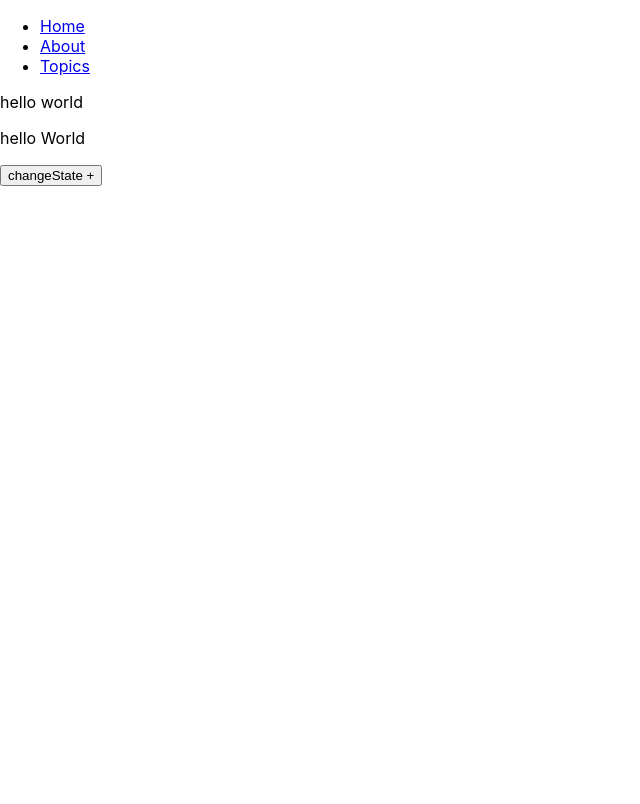
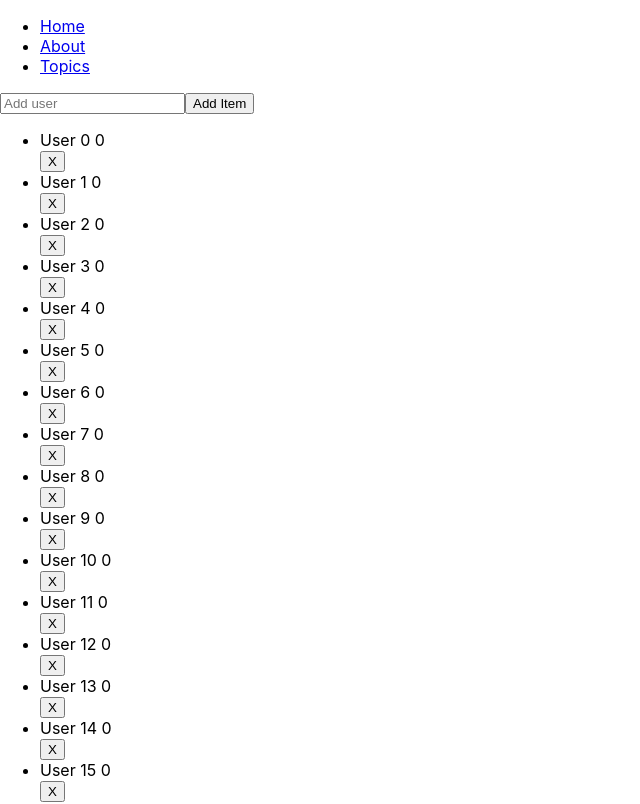
Before and after one commit to jeffpascal/youritdepartment, a React (Create React App) app in the folder my-app/: page / in a window 1280 px wide. Shown: the top 804 px of the page, without its empty margins (0-640 px from the left). Built offline with nearby package versions, Linux system fonts and the light colour scheme; the HTML template or start-up script is replaced by a standard one.

Commit message:
challenge: not reloading added key and removing

```diff
--- a/my-app/src/App.js
+++ b/my-app/src/App.js
@@ -9,6 +9,7 @@ import {
 } from "react-router-dom";
 import Home from "./Home"
 import CTX from './store'
+import LotsOfUsers from "./LotsOfUsers";
 
 export default function App() {
   return (
@@ -35,7 +36,7 @@ export default function App() {
             <Topics />
           </Route>
           <Route path="/">
-            <Home text="hello world"/>
+            <Home users={LotsOfUsers} text="hello world"/>
           </Route>
         </Switch>
       </div>
--- a/my-app/src/Home.js
+++ b/my-app/src/Home.js
@@ -1,45 +1,58 @@
-import React, { Suspense, useState, useEffect } from 'react';
-import logo from './logo.png';
-import CTX from './store'
+import React, { Suspense, useState, useEffect } from "react";
 
+const Home = props => {
+  const [users, setUsers] = useState(props.users);
 
+  console.log(users);
 
+  useEffect(() => {}, []);
 
+  const addItem = e => {
+    users.push(e);
+    console.log(e);
+    e.preventDefault();
+  };
 
-let clickNumber = 0;
-const Home = (props) => {
+  const removeItem = item => {
+    users.forEach(user => {
+      if (user.id === item) {
+        user.name = null;
+      }
+    });
+    users.push({name:"da", id:101})
+    console.log(users);
+    setUsers(users);
 
-  const store = React.useContext(CTX);
-
-  console.log(store);
-
-  const [message, setMessage] = useState("hello World");
-  const [clickedHooks, setClickedHooks] = useState(store.clicked);
-  const changeState = (clickNumber) => {
-    setMessage("Changed" + clickNumber);
-  }
-
-  useEffect(() => {
-    clickNumber= store.clicked | 0;
-    console.log('page loaded');
-  } , [])
-
-  const clicked = () => {
-    clickNumber++;
-    changeState(clickNumber);
-    store.clicked = clickNumber;
-
-  }
+  };
 
   return (
     <div className="Home">
-        <p>{props.text}</p>
-        <p>{clickedHooks}</p>
-        <p>{message}</p>
-        <Suspense fallback={<div>Loading</div>}></Suspense>
-        <button onClick={() => clicked()}>changeState + {store.clicked}</button>
+      <form className="form" id="addUserForm">
+        <input
+          type="text"
+          className="input"
+          id="addUser"
+          placeholder="Add user"
+        />
+        <button className="button" onClick={addItem}>
+          Add Item
+        </button>
+      </form>
+
+      <ul>
+        {users.map(item => {
+          return (
+            <>
+              <li key={item.id}>{item.name + " " + item.count}</li>
+              <button className="button" onClick={() => removeItem(item.id)}>
+                X
+              </button>
+            </>
+          );
+        })}
+      </ul>
     </div>
-  )
-}
+  );
+};
 
 export default Home;
--- /dev/null
+++ b/my-app/src/LotsOfUsers.js
@@ -0,0 +1,9 @@
+import React from "react";
+
+const LotsOfUsers =[...Array(100).keys()].map((item, key) => item = {
+    name : `User ${key}`,
+    id: key,
+    count: 0
+})
+
+export default LotsOfUsers;
```
